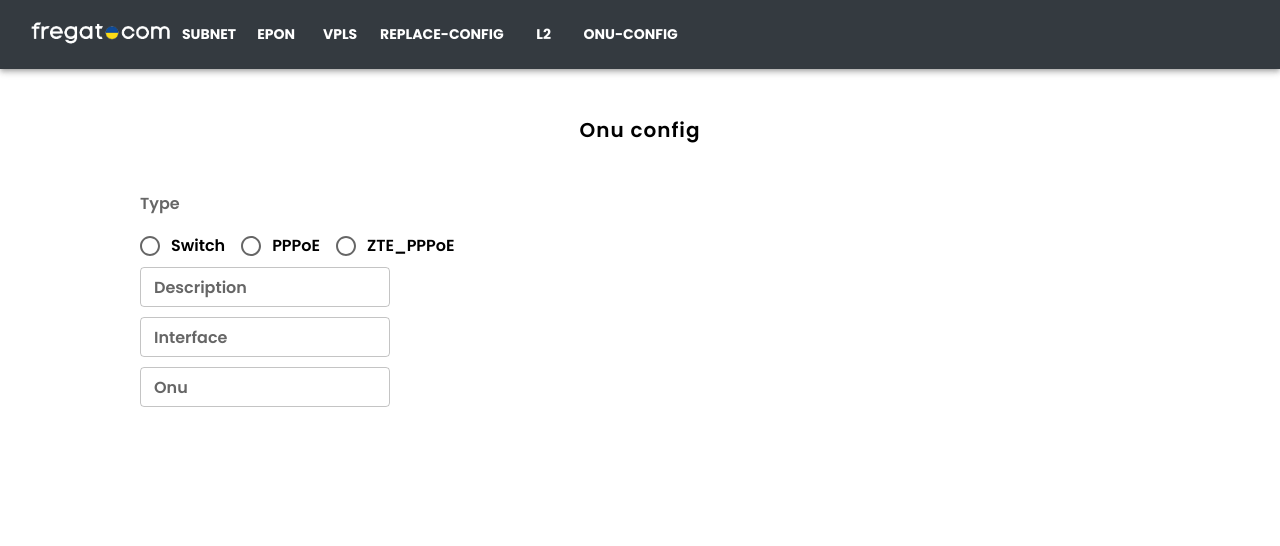
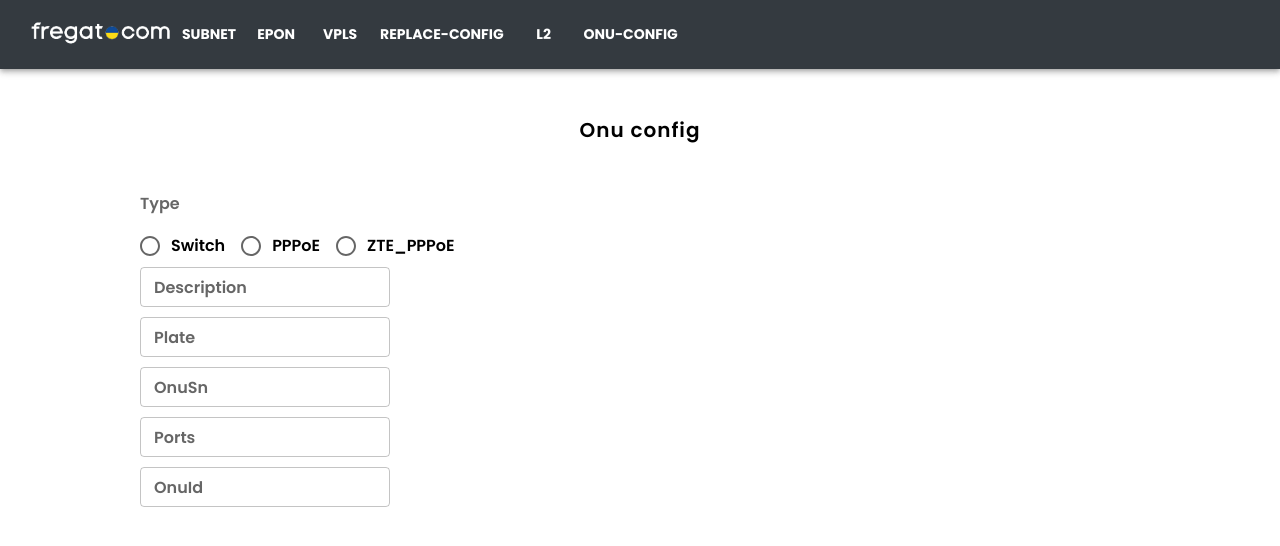
Before and after one commit to Vasstin/fregat-helper, a React (Create React App) app: page /onu-config in a window 1280 px wide. Shown: the top 546 px of the page. Built offline with nearby package versions, Linux system fonts and the light colour scheme.

Commit message:
change pppoe config

```diff
--- a/src/OnuConfig/Config.js
+++ b/src/OnuConfig/Config.js
@@ -3,14 +3,19 @@ import React from "react";
 
 const Config = (props) => {
   //let vlan = props.configData.interface.split("/")[2].split(":")[0]
-  console.log(props.configType);
+  console.log(props);
   let content;
   switch (props.configType) {
     case "Switch":
       content = (
         <Box>
           <p>conf term</p>
-          <p>interface {props.configData.interface}</p>
+          <p>interface gpon-olt_1/{props.configData.plate}/{props.configData.ports[props.index]}</p>
+          <p>
+            onu {props.configData.Onuid} type zte601 sn {props.configData.onuSn}
+          </p>
+          <p>exit</p>
+          <p>interface gpon-onu_1/{props.configData.plate}/{props.configData.ports[props.index]}:{props.configData.Onuid}</p>
           <p>description {props.configData.desc}</p>
           <p>tcont 1 name fregat profile fregat</p>
           <p>gemport 1 name fregat tcont 1</p>
@@ -20,7 +25,7 @@ const Config = (props) => {
             service-port 2 vport 1 user-vlan {props.configData.vlan} transparent
           </p>
           <p>exit</p>
-          <p>pon-onu-mng {props.configData.interface}</p>
+          <p>pon-onu-mng gpon-onu_1/{props.configData.plate}/{props.configData.ports[props.index]}:{props.configData.Onuid}</p>
           <p>service MANAGE gemport 1 vlan 77</p>
           <p>
             service PPPoE-{props.configData.vlan} gemport 1 vlan{" "}
@@ -34,7 +39,12 @@ const Config = (props) => {
     case "PPPoE":
       content = (
         <Box>
-          <p>interface {props.configData.interface}</p>
+           <p>interface gpon-olt_1/{props.configData.plate}/{props.configData.ports[props.index]}</p>
+          <p>
+            onu {props.configData.Onuid} type zte601 sn {props.configData.onuSn}
+          </p>
+          <p>exit</p>
+          <p>interface gpon-onu_1/{props.configData.plate}/{props.configData.ports[props.index]}:{props.configData.Onuid}</p>
           <p>description {props.configData.desc}</p>
           <p>tcont 1 name fregat profile fregat</p>
           <p>gemport 1 name fregat tcont 1</p>
@@ -43,22 +53,24 @@ const Config = (props) => {
             {props.configData.vlan}
           </p>
           <p>security max-mac-learn 2 vport 1</p>
-          <p>pon-onu-mng {props.configData.interface}</p>
+          <p>exit</p>
+          <p>pon-onu-mng gpon-onu_1/{props.configData.plate}/{props.configData.ports[props.index]}:{props.configData.Onuid}</p>
           <p>service internet gemport 1 cos 0 vlan {props.configData.vlan}</p>
           <p>vlan port eth_0/1 mode tag vlan {props.configData.vlan}</p>{" "}
+          <p>exit</p>
         </Box>
       );
       break;
     case "ZTE_PPPoE":
       content = (
         <Box>
-          <p>config terminal</p>
-          <p>interface gpon-olt_{props.configData.oltInterface}</p>
+          {/* <p>config terminal</p> */}
+          <p>interface gpon-olt_1/{props.configData.plate}/{props.configData.ports[props.index]}</p>
           <p>
-            onu {props.configData.id} type zte601 sn {props.configData.onu}
+            onu {props.configData.Onuid} type zte601 sn {props.configData.onuSn}
           </p>
           <p>exit</p>
-          <p>interface {props.configData.interface}</p>
+          <p>interface gpon-onu_1/{props.configData.plate}/{props.configData.ports[props.index]}:{props.configData.Onuid}</p>
           {props.configData.desc ? (
             <p>description {props.configData.desc}</p>
           ) : null}
@@ -70,7 +82,7 @@ const Config = (props) => {
           </p>
           <p>security max-mac-learn 2 vport 1</p>
           <p>exit</p>
-          <p>pon-onu-mng {props.configData.interface}</p>
+          <p>pon-onu-mng gpon-onu_1/{props.configData.plate}/{props.configData.ports[props.index]}:{props.configData.Onuid}</p>
           <p>service internet gemport 1 cos 0 vlan {props.configData.vlan}</p>
           <p>vlan port eth_0/1 mode tag vlan {props.configData.vlan}</p>
           <p>exit</p>
--- a/src/OnuConfig/OnuConfig.js
+++ b/src/OnuConfig/OnuConfig.js
@@ -13,50 +13,85 @@ const OnuConfig = (props) => {
 
   const handleConfigData = (event) => {
     const { name, value } = event.target;
-
-    if (name === "interface") {
-      let obj = {
-        oltInterface: "",
-        id: "",
-        vlan: "",
-      };
-      const underscoreSplit = value.split("_");
-      const slashSplit = value.split("/");
-
-      if (
-        underscoreSplit.length > 1 &&
-        underscoreSplit[1].includes(":") &&
-        slashSplit.length > 2 &&
-        slashSplit[2].includes(":")
-      ) {
-        try {
-          obj.oltInterface = underscoreSplit[1].split(":")[0];
-          obj.id = underscoreSplit[1].split(":")[1];
-          const data = slashSplit[2].split(":")[0];
-          obj.vlan = data < 10 ? "80" + data : "8" + data;
-        } catch (e) {
-          obj.oltInterface = "";
-          obj.id = "";
-          obj.vlan = "";
+    if (name === "ports") {
+      let arr = value.split(" ");
+      let newArr = [];
+      arr.forEach((item) => {
+        if (item.includes("-")) {
+          let innerItem = item.split("-").map(Number);
+          for (let i = innerItem[0]; i <= innerItem[1]; i++) {
+            newArr.push(i);
           }
+        } else {
+          newArr.push(Number(item));
         }
-      for (const prop in obj) {
-        setConfigData((prev) => ({
+      });
+      arr[0] === ""
+        ? setConfigData((prev) => ({
             ...prev,
-          [prop]: obj[prop],
+            [name]: [1],
+          }))
+        : setConfigData((prev) => ({
+            ...prev,
+            [name]: newArr,
           }));
-      }
-    }
-
+    } else {
       setConfigData((prev) => ({
         ...prev,
         [name]: value,
       }));
+    }
+    // if (name === "plate") {
+    //   console.log(name, value);
+    //   let obj = {
+    //     oltInterface: "",
+    //     id: "",
+    //     vlan: "",
+    //   };
+    //   const underscoreSplit = value.split("_");
+    //   const slashSplit = value.split("/");
+
+    //   if (
+    //     underscoreSplit.length > 1 &&
+    //     underscoreSplit[1].includes(":") &&
+    //     slashSplit.length > 2 &&
+    //     slashSplit[2].includes(":")
+    //   ) {
+    //     try {
+    //       obj.oltInterface = underscoreSplit[1].split(":")[0];
+    //       obj.id = underscoreSplit[1].split(":")[1];
+    //       const data = slashSplit[2].split(":")[0];
+    //       obj.vlan = data < 10 ? "80" + data : "8" + data;
+    //     } catch (e) {
+    //       obj.oltInterface = "";
+    //       obj.id = "";
+    //       obj.vlan = "";
+    //     }
+    //   }
+    //   for (const prop in obj) {
+    //     setConfigData((prev) => ({
+    //       ...prev,
+    //       [prop]: obj[prop],
+    //     }));
+    //   }
+    // }
+    // else if (name === "ports") {
+    //   setConfigData((prev) => ({
+    //     ...prev,
+    //     [name]: 555,
+    //   }));
+    // } else {
+    // }
+    // setConfigData((prev) => ({
+    //   ...prev,
+    //   [name]: value,
+    // }));
   };
+
   let handleType = (event) => {
     setConfigType(event.target.value);
   };
-
+  console.log(configData);
   return (
     <Box>
       <Typography
@@ -132,9 +167,9 @@ const OnuConfig = (props) => {
               width: "250px",
             }}
             color="primary"
-            name="interface"
+            name="plate"
             id="outlined-basic"
-            label="Interface"
+            label="Plate"
             variant="outlined"
             size="small"
             onChange={handleConfigData}
@@ -145,9 +180,35 @@ const OnuConfig = (props) => {
               width: "250px",
             }}
             color="primary"
-            name="onu"
+            name="onuSn"
             id="outlined-basic"
-            label="Onu"
+            label="OnuSn"
+            variant="outlined"
+            size="small"
+            onChange={handleConfigData}
+          ></TextField>
+          <TextField
+            sx={{
+              marginBottom: "10px",
+              width: "250px",
+            }}
+            color="primary"
+            name="ports"
+            id="outlined-basic"
+            label="Ports"
+            variant="outlined"
+            size="small"
+            onChange={handleConfigData}
+          ></TextField>
+          <TextField
+            sx={{
+              marginBottom: "10px",
+              width: "250px",
+            }}
+            color="primary"
+            name="Onuid"
+            id="outlined-basic"
+            label="OnuId"
             variant="outlined"
             size="small"
             onChange={handleConfigData}
@@ -158,7 +219,17 @@ const OnuConfig = (props) => {
             width: "50%",
           }}
         >
-          <Config configData={configData} configType={configType} />
+          {configData.ports === undefined ? (
+            <div></div>
+          ) : (
+            configData.ports.map((item, index) => (
+              <Config
+                configData={configData}
+                index={index}
+                configType={configType}
+              />
+            ))
+          )}
         </Box>
       </Box>
     </Box>
```
Lines whose indentation alone changed are shown as unchanged.
